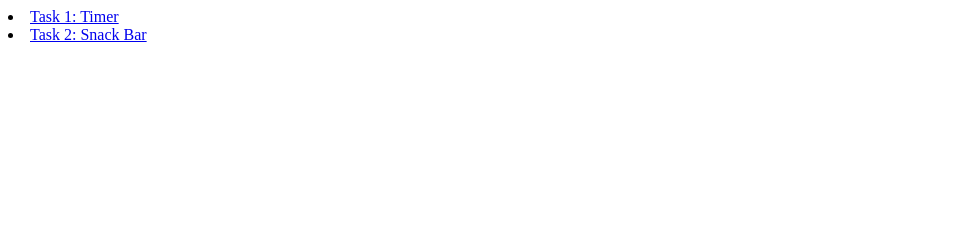
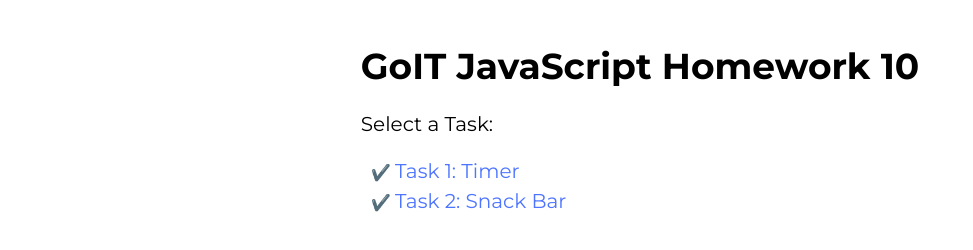
Before and after one commit to halenurgurel/goit-js-hw-10, a website built with Vite: page index.html in a window 1280 px wide. Shown: the whole page, without its empty margins (0-973 px from the left). Built offline with nearby package versions, Linux system fonts and the light colour scheme.

Commit message:
index.html, index.css, and readme.md documents were updated

```diff
--- a/index.html
+++ b/index.html
@@ -4,10 +4,24 @@
     <meta charset="UTF-8" />
     <meta name="viewport" content="width=device-width, initial-scale=1.0" />
     <title>Homework 10</title>
+    <link rel="preconnect" href="https://fonts.googleapis.com" />
+    <link rel="preconnect" href="https://fonts.gstatic.com" crossorigin />
+    <link
+      href="https://fonts.googleapis.com/css2?family=Montserrat:ital,wght@0,100..900;1,100..900&display=swap"
+      rel="stylesheet"
+    />
     <link rel="stylesheet" href="./src/css/style.css" />
   </head>
   <body>
-    <li><a href="./src/01-timer.html">Task 1: Timer</a></li>
-    <li><a href="./src/02-snackbar.html">Task 2: Snack Bar</a></li>
+    <main>
+      <h1>GoIT JavaScript Homework 10</h1>
+      <p>Select a Task:</p>
+      <ul>
+        <li><span>✔️ </span><a href="./src/01-timer.html">Task 1: Timer</a></li>
+        <li>
+          <span>✔️ </span><a href="./src/02-snackbar.html">Task 2: Snack Bar</a>
+        </li>
+      </ul>
+    </main>
   </body>
 </html>
--- a/src/css/style.css
+++ b/src/css/style.css
@@ -0,0 +1,32 @@
+body {
+  margin: 0;
+  padding: 20px;
+  font-family: "Montserrat", sans-serif;
+  display: flex;
+  flex-direction: column;
+  align-items: center;
+}
+
+main h1 {
+  font-size: 36px;
+}
+
+main p {
+  font-weight: 400;
+  font-size: 20px;
+}
+
+main ul {
+  list-style: none;
+  padding-left: 10px;
+  line-height: 1.5;
+}
+main ul li a {
+  text-decoration: none;
+  color: #4e75ff;
+  font-size: 20px;
+}
+
+main ul li a:hover {
+  text-decoration: underline;
+}
```
Also changed, not shown: README.md.
